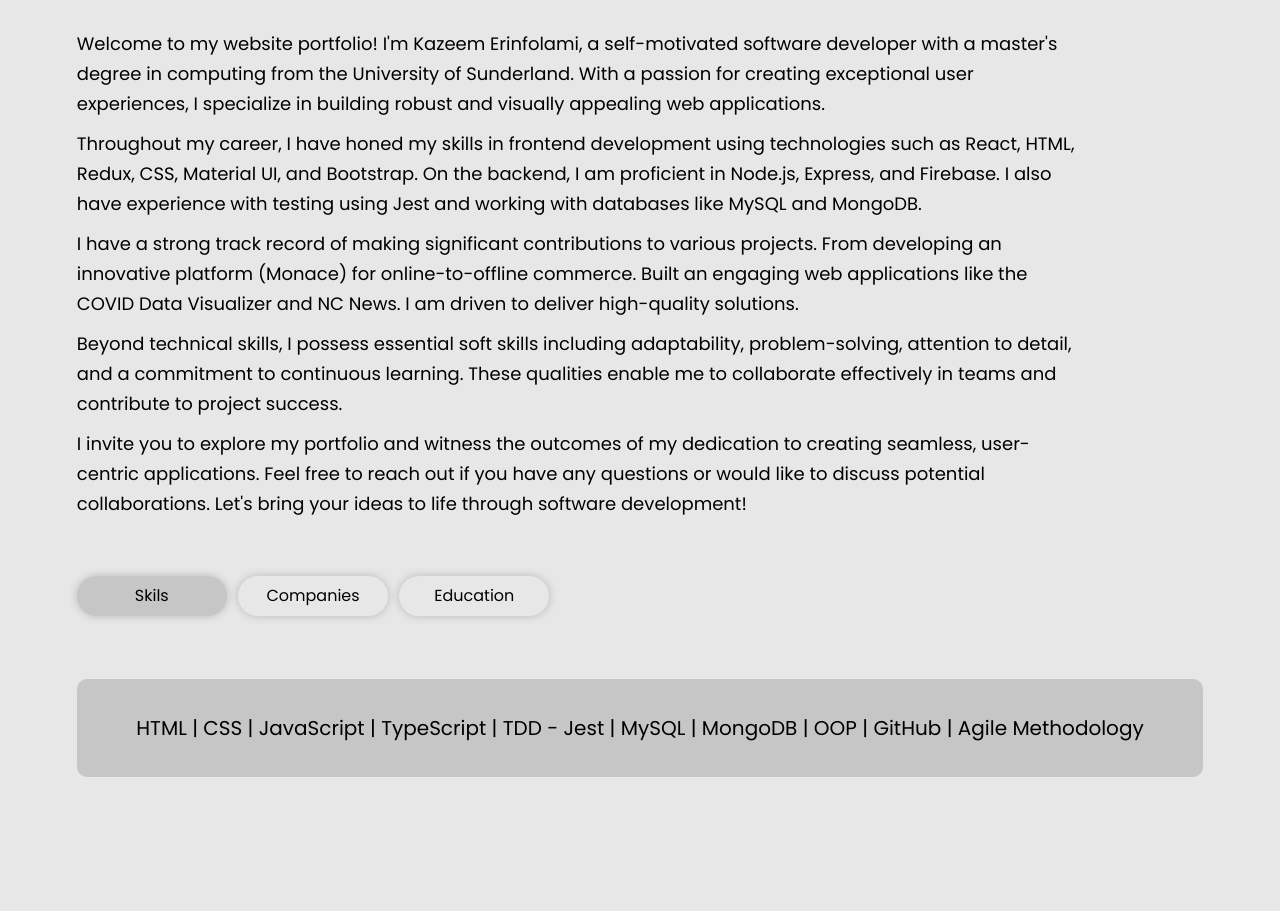
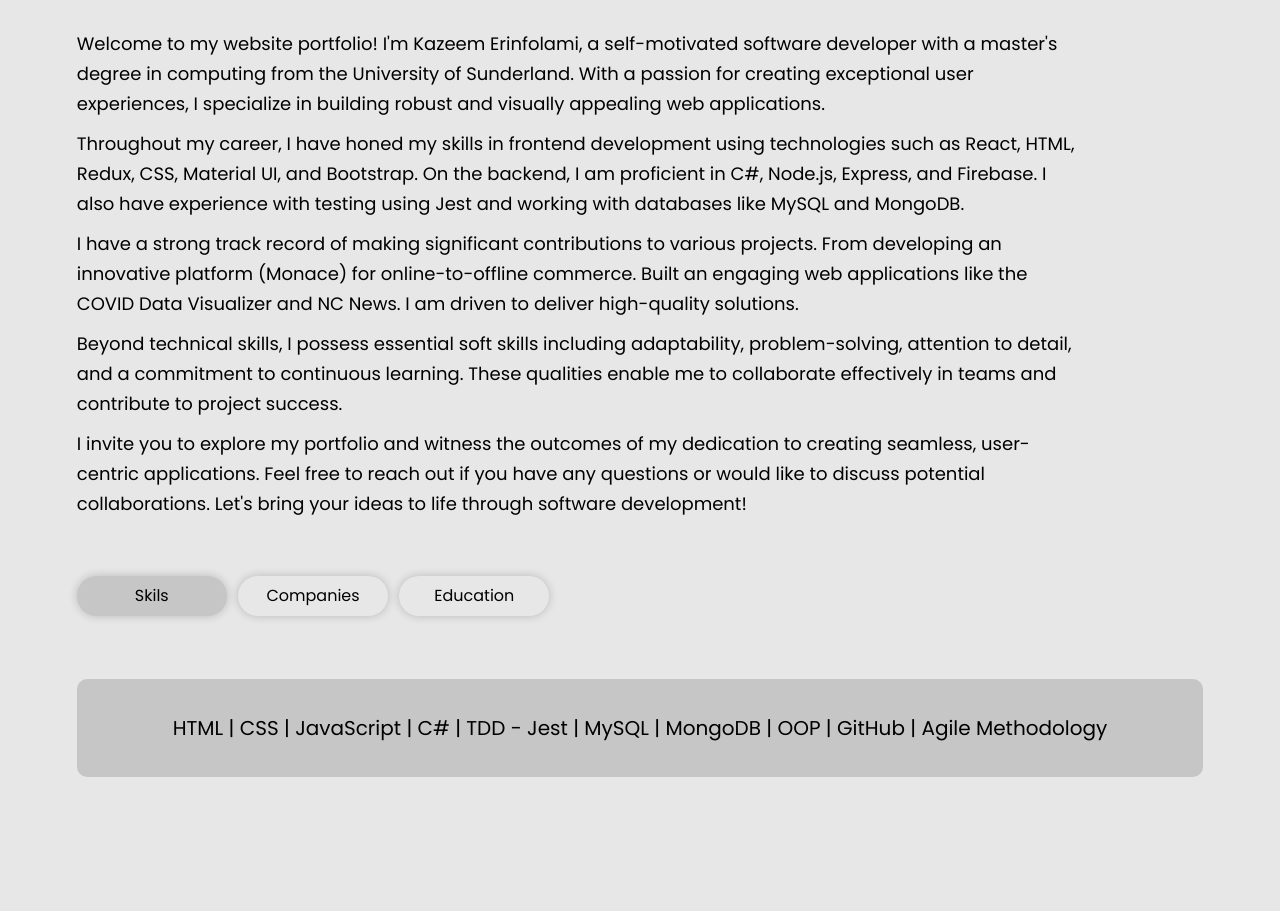
Before and after one commit to kazeemerinfolami/Kazeem_Portfolio, a React (Create React App) app: page / in a window 1280 px wide. Shown: the part 900-1811 px from the top of the page. Built offline with nearby package versions, Linux system fonts and the light colour scheme.

Commit message:
Makle some modification

```diff
--- a/src/Pages/LandingPage/AboutMeSection.js
+++ b/src/Pages/LandingPage/AboutMeSection.js
@@ -21,9 +21,9 @@ function AboutMeSection() {
         <h2>
           Throughout my career, I have honed my skills in frontend development
           using technologies such as React, HTML, Redux, CSS, Material UI, and
-          Bootstrap. On the backend, I am proficient in Node.js, Express, and
-          Firebase. I also have experience with testing using Jest and working
-          with databases like MySQL and MongoDB.
+          Bootstrap. On the backend, I am proficient in C#, Node.js, Express,
+          and Firebase. I also have experience with testing using Jest and
+          working with databases like MySQL and MongoDB.
         </h2>
         <h2>
           I have a strong track record of making significant contributions to
@@ -74,8 +74,8 @@ function AboutMeSection() {
               </h6>
             ) : switchSection === "aboutLang" ? (
               <h6>
-                HTML | CSS | JavaScript | TypeScript | TDD - Jest | MySQL |
-                MongoDB | OOP | GitHub | Agile Methodology
+                HTML | CSS | JavaScript | C# | TDD - Jest | MySQL | MongoDB |
+                OOP | GitHub | Agile Methodology
               </h6>
             ) : switchSection === "aboutComp" ? (
               <h6>
```
